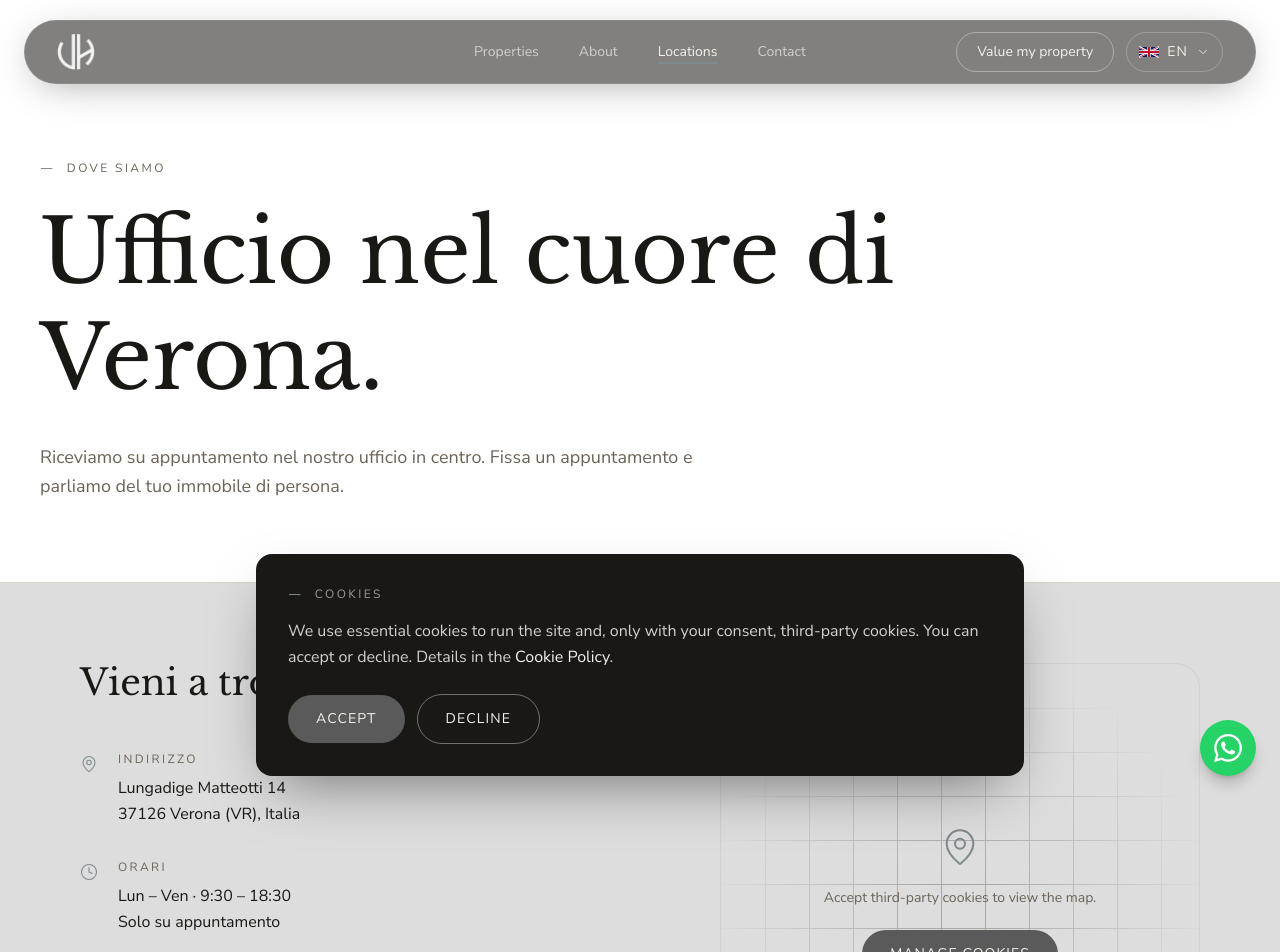
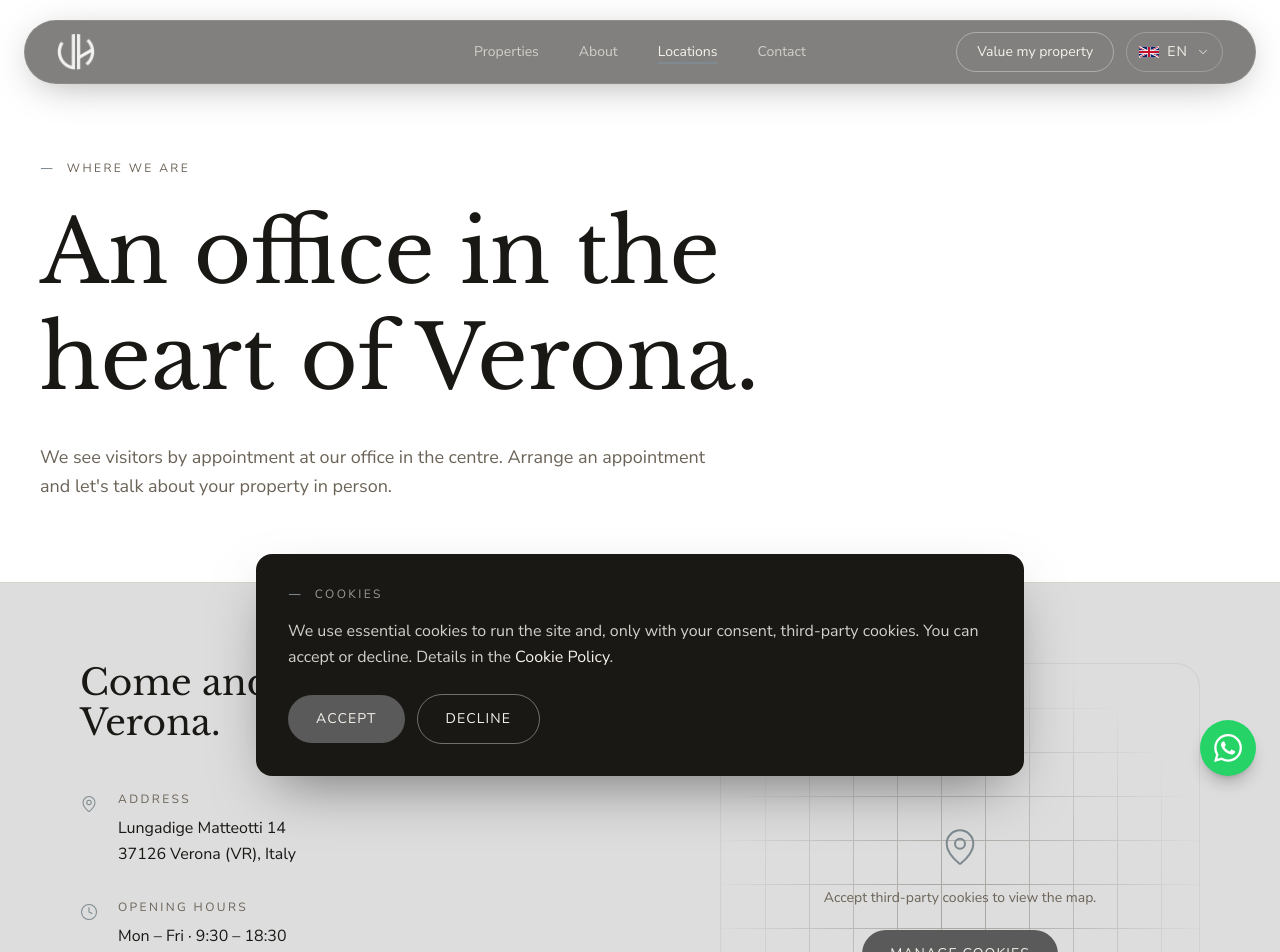
Before and after one commit to maxmaxim27/ultralighthome, a Next.js app: page /en/dove-siamo in a window 1280 px wide. Shown: the top 952 px of the page. Built offline with nearby package versions, Linux system fonts and the light colour scheme.

Commit message:
feat(i18n): translate the where-we-are page into en and de

```diff
--- a/app/[locale]/dove-siamo/page.tsx
+++ b/app/[locale]/dove-siamo/page.tsx
@@ -4,7 +4,7 @@ import SectionWrap from "@/components/SectionWrap";
 import Reveal from "@/components/Reveal";
 import { ButtonLink } from "@/components/Button";
 import MapEmbed from "@/components/MapEmbed";
-import { setRequestLocale } from "next-intl/server";
+import { getTranslations, setRequestLocale } from "next-intl/server";
 import type { Locale } from "@/i18n/routing";
 
 export const metadata: Metadata = {
@@ -15,17 +15,9 @@ export const metadata: Metadata = {
 };
 
 const info = [
-  {
-    icon: MapPin,
-    label: "Indirizzo",
-    value: "Lungadige Matteotti 14\n37126 Verona (VR), Italia",
-  },
-  {
-    icon: Clock,
-    label: "Orari",
-    value: "Lun – Ven · 9:30 – 18:30\nSolo su appuntamento",
-  },
-];
+  { icon: MapPin, key: "address" },
+  { icon: Clock, key: "hours" },
+] as const;
 
 const MAP_SRC =
   "https://www.google.com/maps?q=Lungadige%20Matteotti%2014,%2037126%20Verona&output=embed";
@@ -38,6 +30,8 @@ export default async function DoveSiamoPage({
   const { locale } = await params;
   setRequestLocale(locale);
 
+  const t = await getTranslations("where");
+
   return (
     <>
       {/* HERO */}
@@ -45,18 +39,18 @@ export default async function DoveSiamoPage({
         <SectionWrap>
           <Reveal>
             <p className="text-xs tracking-[0.2em] uppercase text-stone">
-              <span className="font-display text-clay mr-2">—</span> Dove siamo
+              <span className="font-display text-clay mr-2">—</span>{" "}
+              {t("eyebrow")}
             </p>
           </Reveal>
           <Reveal delay={0.1}>
             <h1 className="font-display mt-6 text-5xl md:text-7xl lg:text-[5.5rem] font-light leading-[1.2] tracking-[-0.01em] max-w-4xl">
-              Ufficio nel cuore di Verona.
+              {t("title")}
             </h1>
           </Reveal>
           <Reveal delay={0.2}>
             <p className="mt-8 max-w-2xl text-base md:text-lg text-stone leading-relaxed">
-              Riceviamo su appuntamento nel nostro ufficio in centro. Fissa un
-              appuntamento e parliamo del tuo immobile di persona.
+              {t("body")}
             </p>
           </Reveal>
         </SectionWrap>
@@ -68,12 +62,12 @@ export default async function DoveSiamoPage({
         <div className="bg-bone p-10 md:p-16 lg:p-20">
           <Reveal>
             <h2 className="font-display text-3xl md:text-4xl font-light tracking-[-0.01em]">
-              Vieni a trovarci a Verona.
+              {t("infoTitle")}
             </h2>
           </Reveal>
           <div className="mt-12 space-y-8">
             {info.map((row, i) => (
-              <Reveal key={row.label} delay={i * 0.08}>
+              <Reveal key={row.key} delay={i * 0.08}>
                 <div className="flex items-start gap-5">
                   <row.icon
                     size={18}
@@ -82,10 +76,10 @@ export default async function DoveSiamoPage({
                   />
                   <div>
                     <p className="text-xs tracking-[0.2em] uppercase text-stone">
-                      {row.label}
+                      {t(`${row.key}.label`)}
                     </p>
                     <p className="mt-2 text-ink whitespace-pre-line leading-relaxed">
-                      {row.value}
+                      {t(`${row.key}.value`)}
                     </p>
                   </div>
                 </div>
@@ -101,17 +95,14 @@ export default async function DoveSiamoPage({
               variant="primary"
               className="mt-12 rounded-full"
             >
-              Indicazioni stradali
+              {t("cta")}
             </ButtonLink>
           </Reveal>
         </div>
 
         {/* RIGHT — map (embed Google Maps con consenso: nessun cookie prima del click) */}
         <div className="bg-bone p-10 md:p-16 lg:p-20 flex">
-          <MapEmbed
-            src={MAP_SRC}
-            title="Mappa — Ufficio UltraLightHome, Verona"
-          />
+          <MapEmbed src={MAP_SRC} title={t("mapTitle")} />
         </div>
       </div>
     </>
--- a/messages/de.json
+++ b/messages/de.json
@@ -225,5 +225,21 @@
     "alt": {
       "costaSmeralda": "Villa in der Costa Smeralda"
     }
+  },
+  "where": {
+    "eyebrow": "Wo wir sind",
+    "title": "Büro im Herzen von Verona.",
+    "body": "Wir empfangen Sie nach Vereinbarung in unserem Büro im Zentrum. Vereinbaren Sie einen Termin, und wir sprechen persönlich über Ihre Immobilie.",
+    "infoTitle": "Besuchen Sie uns in Verona.",
+    "address": {
+      "label": "Adresse",
+      "value": "Lungadige Matteotti 14\n37126 Verona (VR), Italien"
+    },
+    "hours": {
+      "label": "Öffnungszeiten",
+      "value": "Mo – Fr · 9:30 – 18:30\nNur nach Vereinbarung"
+    },
+    "cta": "Wegbeschreibung",
+    "mapTitle": "Karte — Büro UltraLightHome, Verona"
   }
 }
--- a/messages/en.json
+++ b/messages/en.json
@@ -225,5 +225,21 @@
     "alt": {
       "costaSmeralda": "Villa in Costa Smeralda"
     }
+  },
+  "where": {
+    "eyebrow": "Where we are",
+    "title": "An office in the heart of Verona.",
+    "body": "We see visitors by appointment at our office in the centre. Arrange an appointment and let's talk about your property in person.",
+    "infoTitle": "Come and see us in Verona.",
+    "address": {
+      "label": "Address",
+      "value": "Lungadige Matteotti 14\n37126 Verona (VR), Italy"
+    },
+    "hours": {
+      "label": "Opening hours",
+      "value": "Mon – Fri · 9:30 – 18:30\nBy appointment only"
+    },
+    "cta": "Directions",
+    "mapTitle": "Map — UltraLightHome office, Verona"
   }
 }
--- a/messages/it.json
+++ b/messages/it.json
@@ -225,5 +225,21 @@
     "alt": {
       "costaSmeralda": "Villa in Costa Smeralda"
     }
+  },
+  "where": {
+    "eyebrow": "Dove siamo",
+    "title": "Ufficio nel cuore di Verona.",
+    "body": "Riceviamo su appuntamento nel nostro ufficio in centro. Fissa un appuntamento e parliamo del tuo immobile di persona.",
+    "infoTitle": "Vieni a trovarci a Verona.",
+    "address": {
+      "label": "Indirizzo",
+      "value": "Lungadige Matteotti 14\n37126 Verona (VR), Italia"
+    },
+    "hours": {
+      "label": "Orari",
+      "value": "Lun – Ven · 9:30 – 18:30\nSolo su appuntamento"
+    },
+    "cta": "Indicazioni stradali",
+    "mapTitle": "Mappa — Ufficio UltraLightHome, Verona"
   }
 }
```
